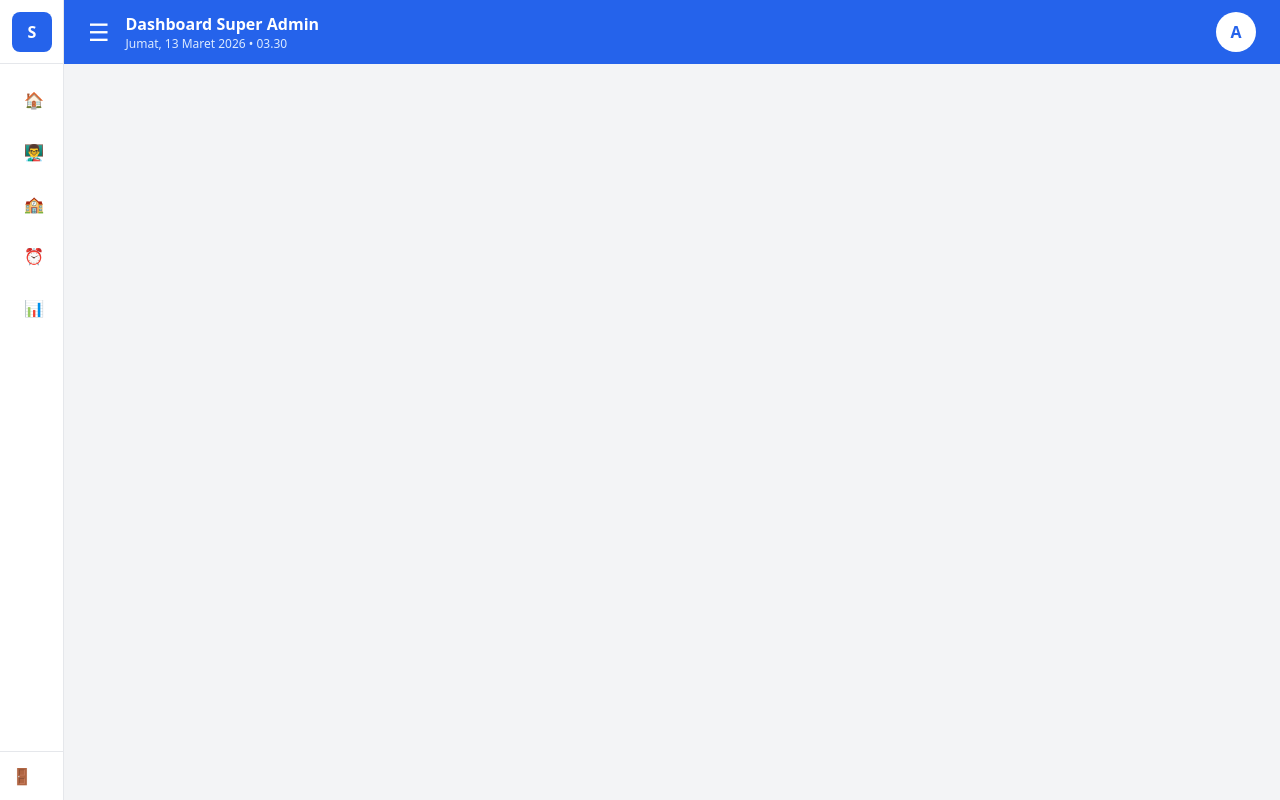
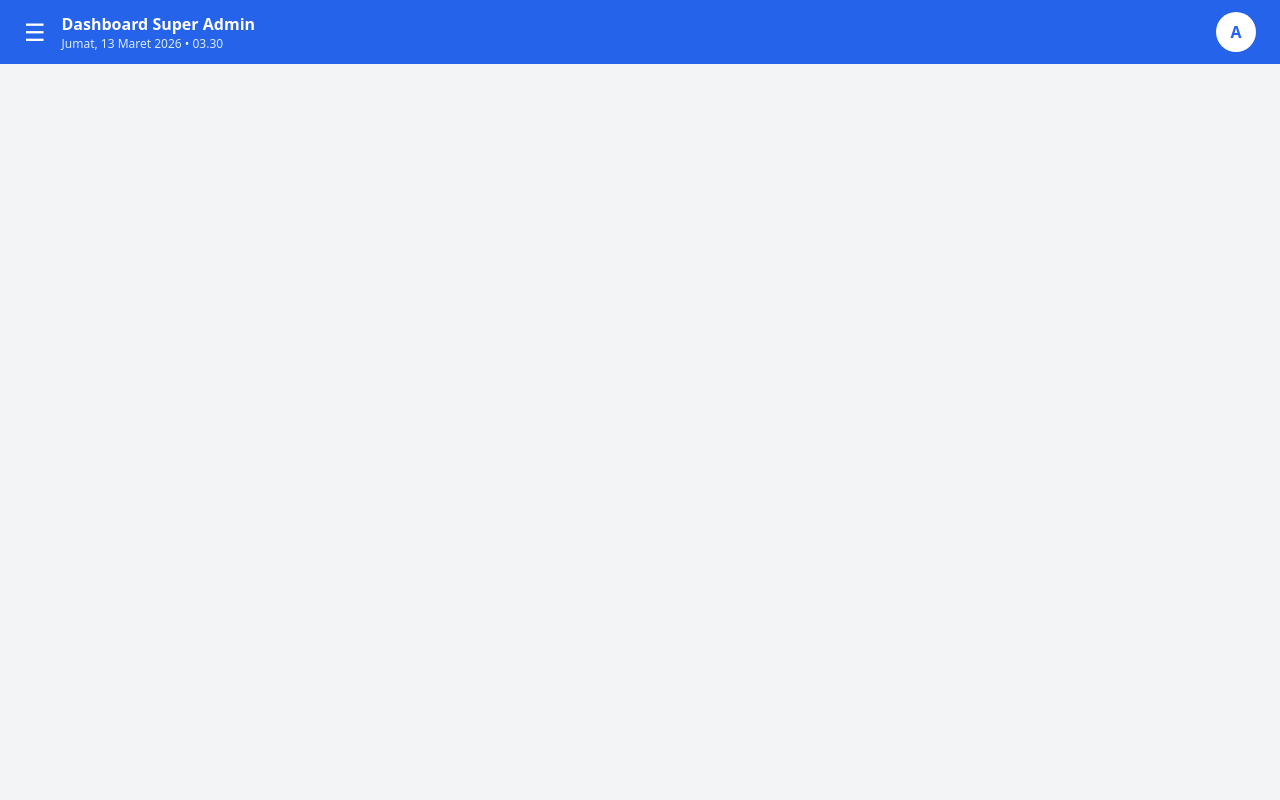
Before and after one commit to rafirachmawan/Absensi-Shiningsun-PWA, a React (Vite) app: page /admin in a window 1280 px wide. Built offline with nearby package versions, Linux system fonts and the light colour scheme.

Commit message:
Update Sidebar

```diff
--- a/dev-dist/sw.js
+++ b/dev-dist/sw.js
@@ -82,7 +82,7 @@ define(['./workbox-5a5d9309'], (function (workbox) { 'use strict';
     "revision": "3ca0b8505b4bec776b69afdba2768812"
   }, {
     "url": "index.html",
-    "revision": "0.b4a8u6fo0jg"
+    "revision": "0.esrq0o13j54"
   }], {});
   workbox.cleanupOutdatedCaches();
   workbox.registerRoute(new workbox.NavigationRoute(workbox.createHandlerBoundToURL("index.html"), {
--- a/src/layout/AdminLayout.jsx
+++ b/src/layout/AdminLayout.jsx
@@ -40,64 +40,84 @@ export default function AdminLayout() {
   };
 
   return (
-    <div className="min-h-screen bg-gray-100">
+    <div className="min-h-screen bg-gray-100 flex">
+      {/* OVERLAY */}
+      {sidebarOpen && (
+        <div
+          className="fixed inset-0 bg-black/30 z-30"
+          onClick={() => setSidebarOpen(false)}
+        />
+      )}
+
       {/* SIDEBAR */}
       <aside
-        className={`fixed left-0 top-0 z-40 h-screen bg-white border-r transition-all duration-300 ${
-          sidebarOpen ? "w-64" : "w-16"
-        }`}
+        className={`fixed left-0 top-0 z-40 h-screen w-64 bg-white border-r transform transition-transform duration-300
+        ${sidebarOpen ? "translate-x-0" : "-translate-x-full"}`}
       >
         {/* LOGO */}
-        <div className="h-[64px] flex items-center border-b px-3">
+        <div className="h-[64px] flex items-center border-b px-4">
           <div className="flex items-center gap-3">
             <div className="w-10 h-10 flex items-center justify-center bg-blue-600 text-white rounded-lg font-semibold">
               S
             </div>
 
-            {sidebarOpen && (
-              <div>
-                <h2 className="font-bold text-blue-600">SHININGSUN</h2>
-                <p className="text-xs text-gray-500">Super Admin Panel</p>
-              </div>
-            )}
+            <div>
+              <h2 className="font-bold text-blue-600">SHININGSUN</h2>
+              <p className="text-xs text-gray-500">Super Admin Panel</p>
+            </div>
           </div>
         </div>
 
         {/* MENU */}
         <nav className="p-3 space-y-1">
           <button
-            onClick={() => navigate("/admin/dashboard")}
+            onClick={() => {
+              navigate("/admin/dashboard");
+              setSidebarOpen(false);
+            }}
             className="flex items-center gap-3 w-full px-3 py-3 rounded hover:bg-blue-50"
           >
-            🏠 {sidebarOpen && "Dashboard"}
+            🏠 Dashboard
           </button>
 
           <button
-            onClick={() => navigate("/admin/users")}
+            onClick={() => {
+              navigate("/admin/users");
+              setSidebarOpen(false);
+            }}
             className="flex items-center gap-3 w-full px-3 py-3 rounded hover:bg-blue-50"
           >
-            👨‍🏫 {sidebarOpen && "Kelola Guru"}
+            👨‍🏫 Kelola Guru
           </button>
 
           <button
-            onClick={() => navigate("/admin/branches")}
+            onClick={() => {
+              navigate("/admin/branches");
+              setSidebarOpen(false);
+            }}
             className="flex items-center gap-3 w-full px-3 py-3 rounded hover:bg-blue-50"
           >
-            🏫 {sidebarOpen && "Kelola Cabang"}
+            🏫 Kelola Cabang
           </button>
 
           <button
-            onClick={() => navigate("/admin/settings")}
+            onClick={() => {
+              navigate("/admin/settings");
+              setSidebarOpen(false);
+            }}
             className="flex items-center gap-3 w-full px-3 py-3 rounded hover:bg-blue-50"
           >
-            ⏰ {sidebarOpen && "Pengaturan Jam"}
+            ⏰ Pengaturan Jam
           </button>
 
           <button
-            onClick={() => navigate("/admin/attendance")}
+            onClick={() => {
+              navigate("/admin/attendance");
+              setSidebarOpen(false);
+            }}
             className="flex items-center gap-3 w-full px-3 py-3 rounded hover:bg-blue-50"
           >
-            📊 {sidebarOpen && "Rekap Absensi"}
+            📊 Rekap Absensi
           </button>
         </nav>
 
@@ -107,17 +127,13 @@ export default function AdminLayout() {
             onClick={handleLogout}
             className="flex items-center gap-3 text-red-500"
           >
-            🚪 {sidebarOpen && "Logout"}
+            🚪 Logout
           </button>
         </div>
       </aside>
 
       {/* MAIN AREA */}
-      <div
-        className={`transition-all duration-300 ${
-          sidebarOpen ? "ml-64" : "ml-16"
-        }`}
-      >
+      <div className="flex-1 flex flex-col w-full">
         {/* HEADER */}
         <header className="bg-blue-600 text-white h-[64px] flex items-center justify-between px-6">
           <div className="flex items-center gap-4">
@@ -130,7 +146,6 @@ export default function AdminLayout() {
 
             <div>
               <h1 className="font-semibold">Dashboard Super Admin</h1>
-
               <p className="text-xs text-blue-100">{time}</p>
             </div>
           </div>
@@ -140,8 +155,8 @@ export default function AdminLayout() {
           </div>
         </header>
 
-        {/* PAGE CONTENT */}
-        <main className="p-6 md:p-8">
+        {/* PAGE */}
+        <main className="flex-1 p-4 md:p-8">
           <Outlet />
         </main>
       </div>
```
